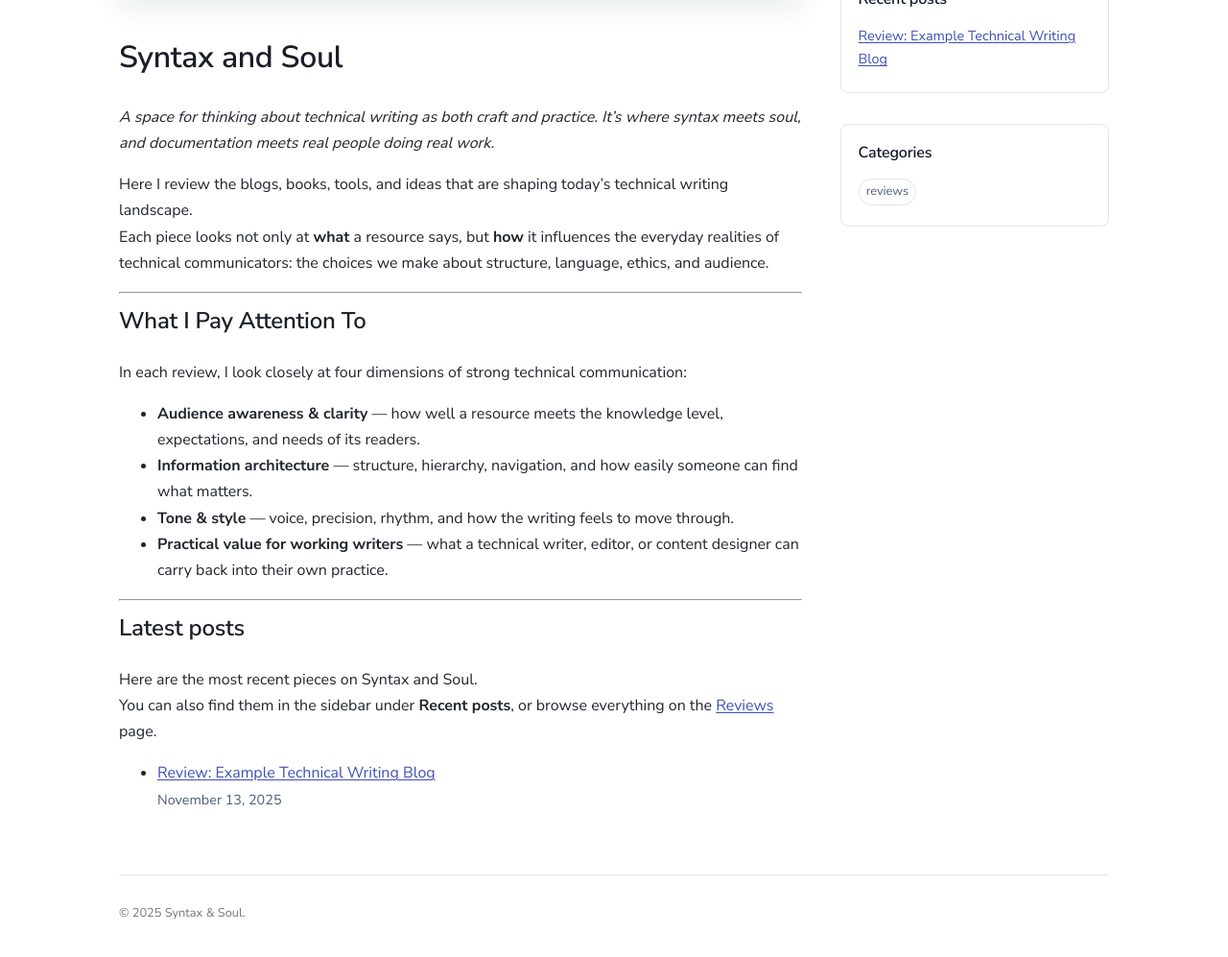
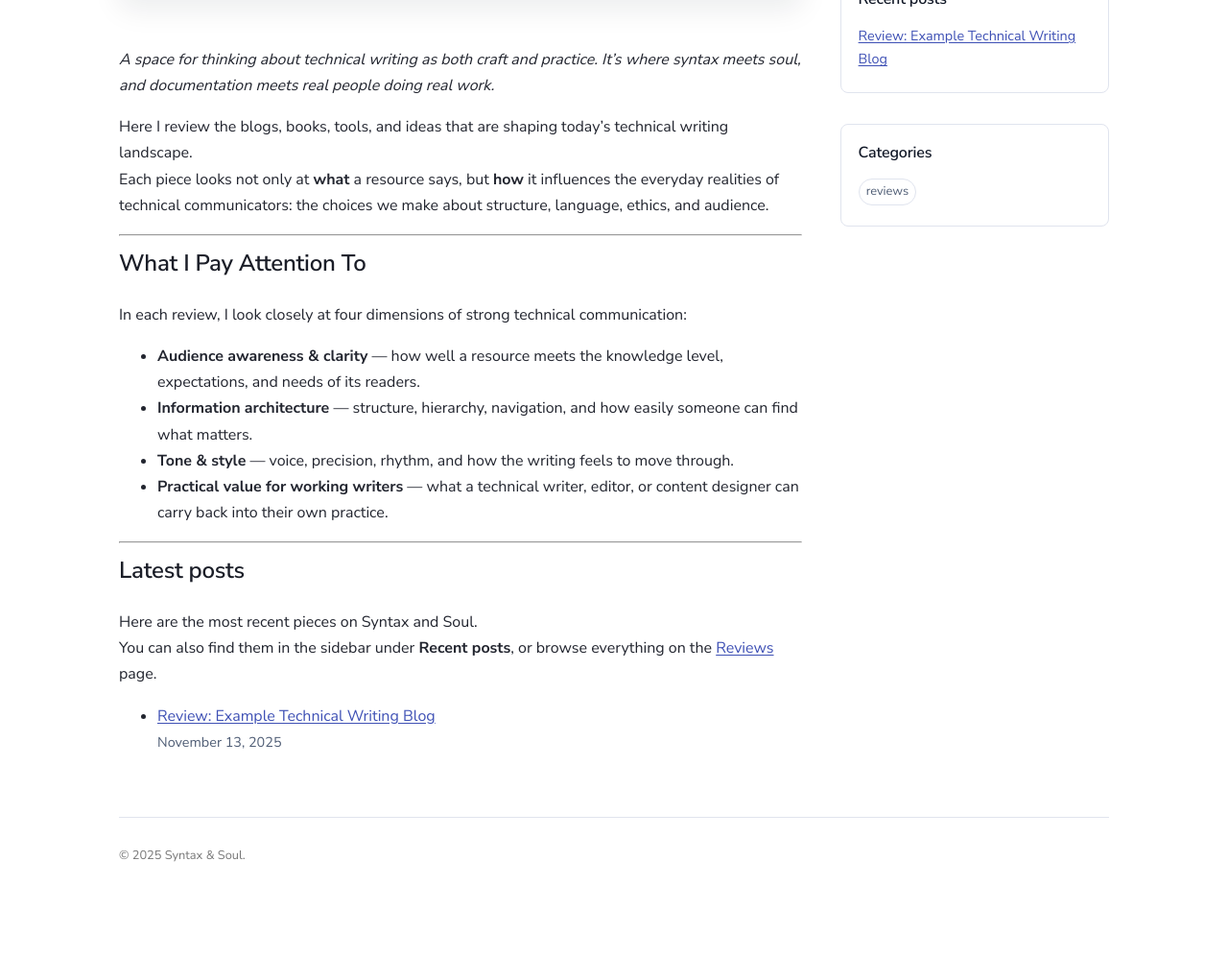
Before and after one commit to PoemaValente/tech-writing-reviews, a Jekyll site: the page built from index.md, in a window 1280 px wide, cut to the strip 351-1374 px from the top of the page. Shown: the top 997 px of the strip at 96% size. Built offline with Jekyll 4.4.1, drawn with Linux system fonts in a browser that asks for light colours; after the commit the page ends 1314 px from its top, so only the background shows below that.

Commit message:
Update index.md

```diff
--- a/index.md
+++ b/index.md
@@ -3,7 +3,6 @@ layout: default
 title: Home
 ---
 
-# Syntax and Soul
 
 _A space for thinking about technical writing as both craft and practice. It's where syntax meets soul, and documentation meets real people doing real work._
 
```
